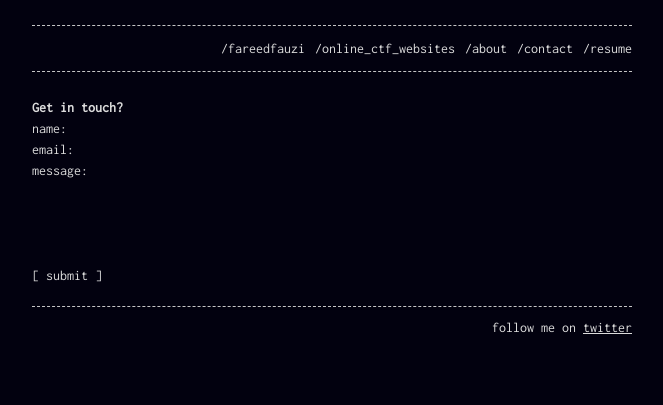
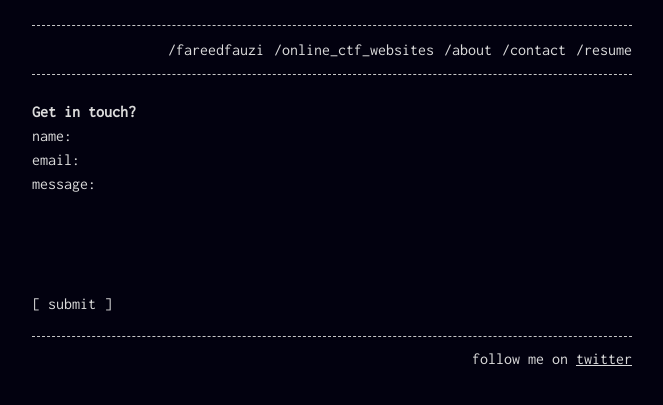
Before and after one commit to spiritedwolf/fareedfauzi.github.io, a Jekyll site: the page built from contact.md, in a window 1280 px wide. Shown: the top 405 px of the page, without its empty margins (308-971 px from the left). Built offline with Jekyll 4.4.1, drawn with Linux system fonts in a browser that asks for light colours.

Commit message:
Update base.scss

```diff
--- a/_sass/base.scss
+++ b/_sass/base.scss
@@ -6,8 +6,8 @@
  */
 /* $base-font-family:     'Source Code Pro', monospace !default; */
 $base-font-family:     'Inconsolata', monospace !default;
-$base-font-size:       14px !default;
-$mobile-font-size:     12px !default;
+$base-font-size:       16px !default;
+$mobile-font-size:     14px !default;
 $base-line-height:     1.5 !default;
 $container-width:      100% !default;
 $container-max-width:  600px !default;
```
